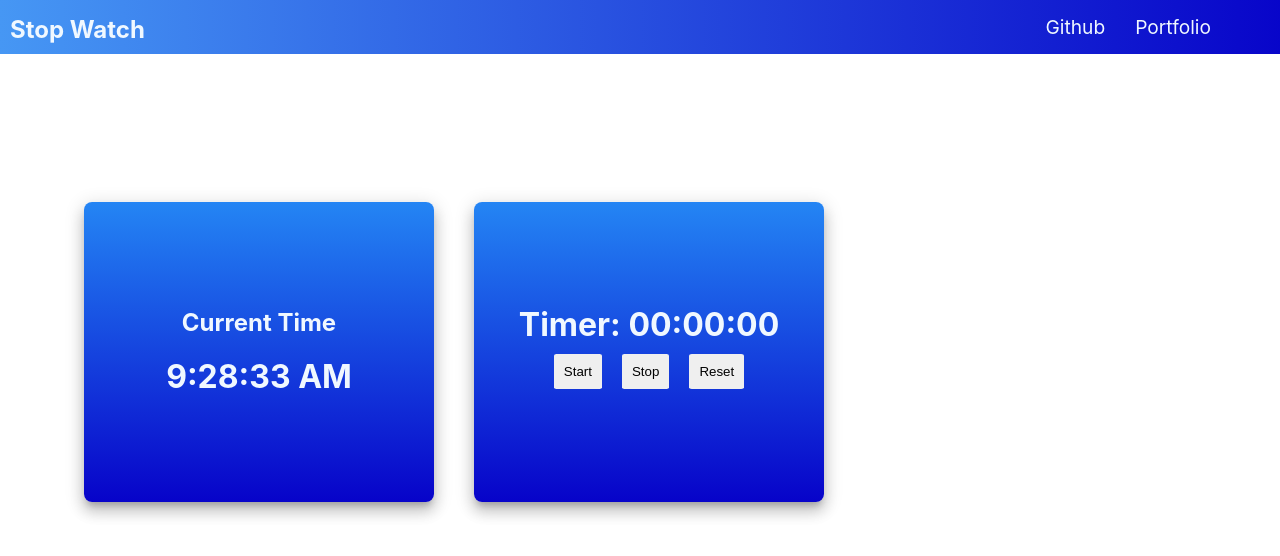
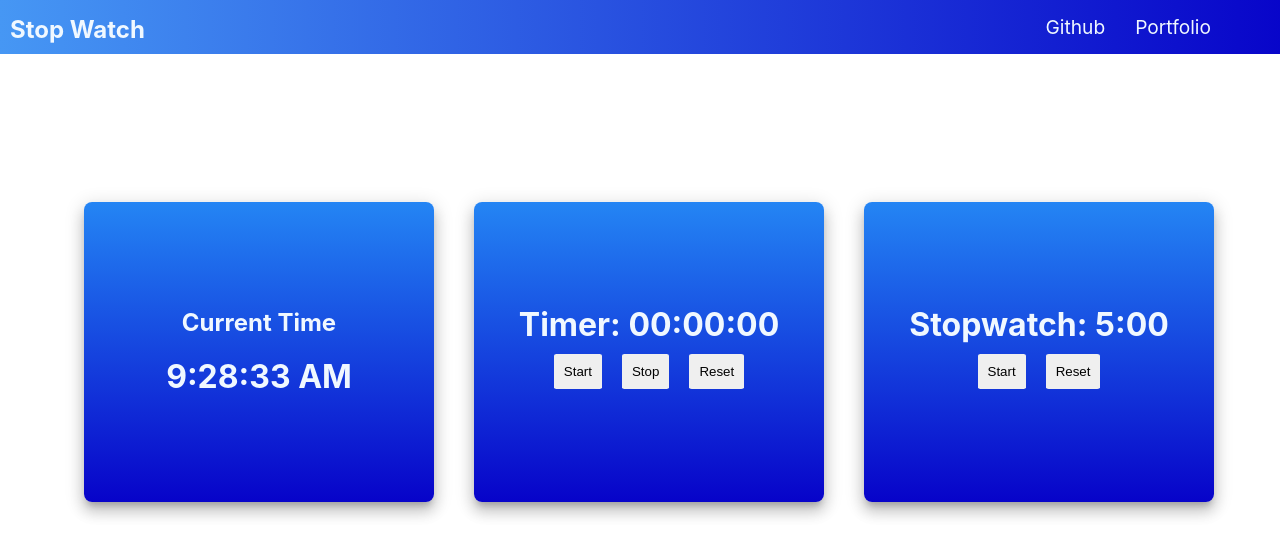
Before and after one commit to NixonOjiem/Stop-Watch, a React (Create React App) app: page / in a window 1280 px wide. Shown: the top 556 px of the page. Built offline with nearby package versions, Linux system fonts and the light colour scheme.

Commit message:
added a basic stopwatch

```diff
--- a/src/App.css
+++ b/src/App.css
@@ -2,6 +2,7 @@
   margin: 0;
   padding: 0;
   border: 0;
+  /* overflow-x: hidden; */
 }
 
 .App-Header{
@@ -90,3 +91,8 @@
   display: flex;
   flex-direction: row;
 }
+
+.Stopwatch-holder{
+  display: flex;
+  flex-direction: row;
+}
--- a/src/components/Container.js
+++ b/src/components/Container.js
@@ -1,6 +1,7 @@
 import React, { Component } from 'react'
 import Clock from './Clock'
 import Timer from './Timer'
+import StopWatch from './StopWatch'
 
 export class Container extends Component {
   render() {
@@ -8,6 +9,7 @@ export class Container extends Component {
       <div className='container'>
         <Clock />
         <Timer />
+        <StopWatch />
       </div>
     )
   }
--- a/src/components/StopWatch.js
+++ b/src/components/StopWatch.js
@@ -1,8 +1,43 @@
-import React from 'react'
+import React, {useState, useEffect} from 'react'
 
 function StopWatch() {
+
+  const [time, setTime] = useState(300) //300 seconds = 5 mins
+  const [isActive, setIsActive] = useState(false);
+
+  useEffect(() => {
+    let interval = null;
+    if (isActive && time > 0) {
+      interval = setInterval(() => {
+        setTime((prevTime) => prevTime - 1);
+      }, 1000);
+    } else if (time === 0) {
+      clearInterval(interval);
+    }
+    return () => clearInterval(interval);
+  }, [isActive, time]);
+
+  const startTimer = () => {
+    setIsActive(true);
+  }
+
+  const resetTimer = () => {
+    setIsActive(false);
+    setTime(300);
+  };
+
   return (
-    <div>StopWatch</div>
+    <div className='card'>
+      <div className='Stopwatch-holder'>
+        <h1>Stopwatch: <span>{Math.floor(time/60)}:</span></h1>
+        <h1><span>{time % 60 < 10 ? `0${time % 60}`: time % 60}</span></h1>
+      </div>
+
+      <div className='button-holder'>
+        <button onClick={startTimer}className='button'>Start</button>
+        <button onClick={resetTimer} className='button'>Reset</button>
+      </div>
+    </div>
   )
 }
 
```
